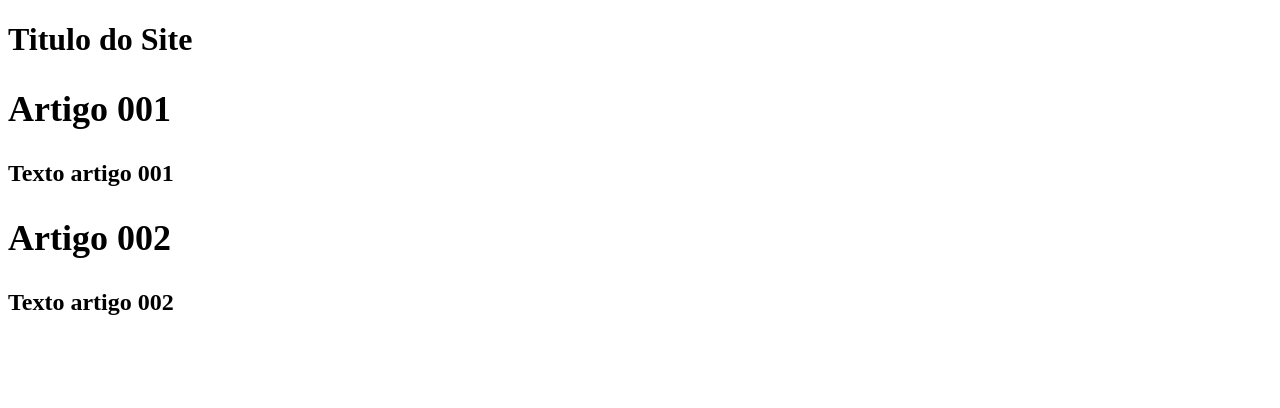
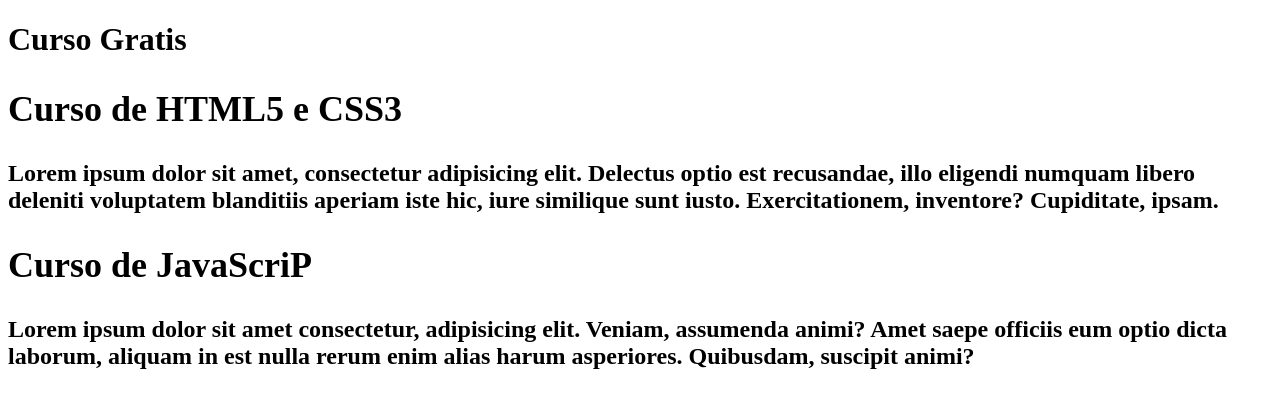
Before and after one commit to webersonclw/projeto-site, a plain HTML site: page index.html in a window 1280 px wide. Drawn offline with Linux system fonts and the light colour scheme.

Commit message:
comecei a escrever o conteudo do site

```diff
--- a/index.html
+++ b/index.html
@@ -9,15 +9,15 @@
 <body>
     <main>
         <header>
-            <h1>Titulo do Site</h1>
+            <h1>Curso Gratis</h1>
         </header>
         <h2><article>
-            <h2>Artigo 001</h2>
-            <p>Texto artigo 001</p>
+            <h2>Curso de HTML5 e CSS3</h2>
+            <p>Lorem ipsum dolor sit amet, consectetur adipisicing elit. Delectus optio est recusandae, illo eligendi numquam libero deleniti voluptatem blanditiis aperiam iste hic, iure similique sunt iusto. Exercitationem, inventore? Cupiditate, ipsam.</p>
         </article></h2>
         <h2><article>
-            <h2>Artigo 002</h2>
-            <p>Texto artigo 002</p>
+            <h2>Curso de JavaScriP</h2>
+            <p>Lorem ipsum dolor sit amet consectetur, adipisicing elit. Veniam, assumenda animi? Amet saepe officiis eum optio dicta laborum, aliquam in est nulla rerum enim alias harum asperiores. Quibusdam, suscipit animi?</p>
         </article></h2>
     </main>
 
```
